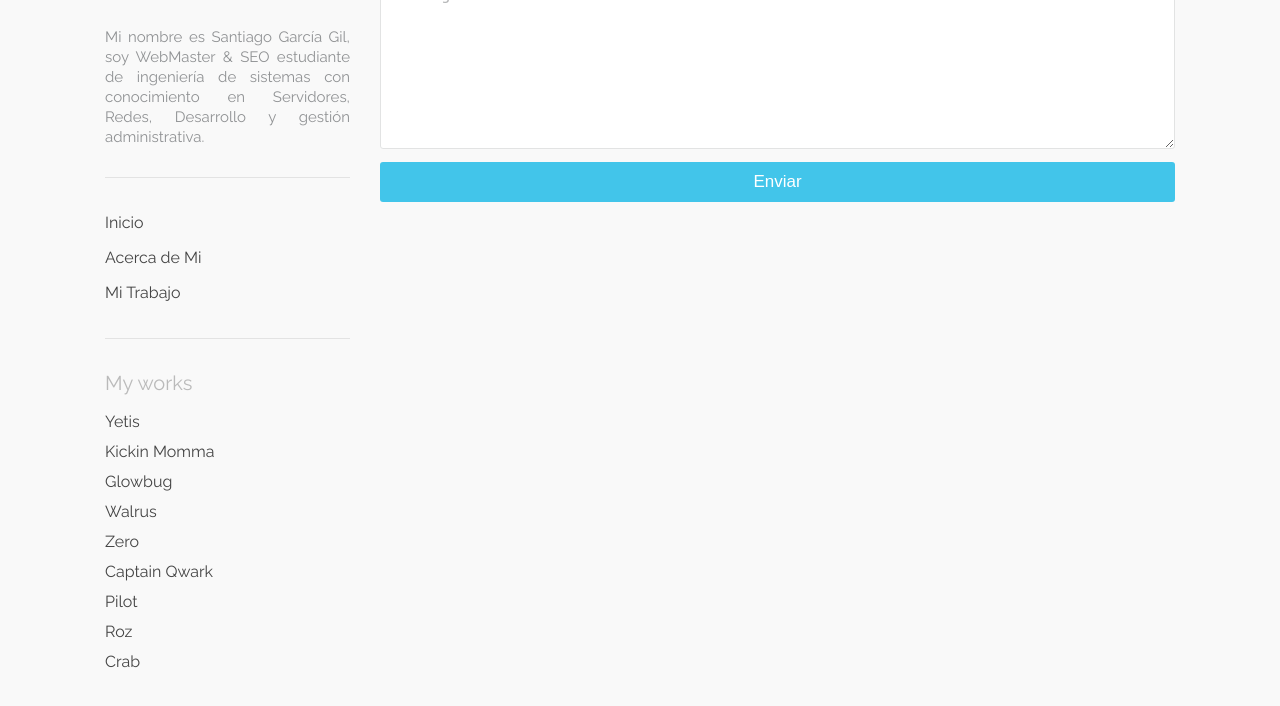
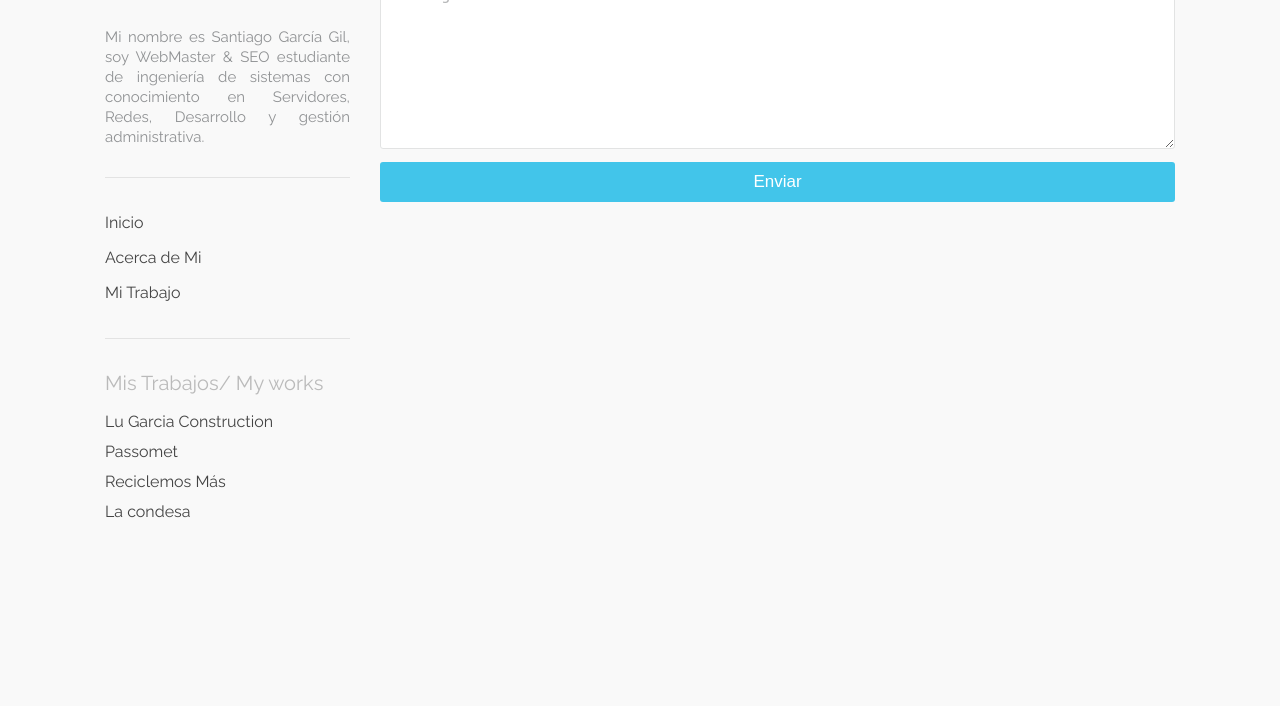
Before and after one commit to santitigaga/santitigaga.github.io, a plain HTML site: page contact.htm in a window 1280 px wide. Shown: the part 332-1038 px from the top of the page. After the commit the page ends 889 px from the top, so only its background shows below. Drawn offline with nearby package versions, Linux system fonts and the light colour scheme.

Commit message:
actualizado

```diff
--- a/contact.htm
+++ b/contact.htm
@@ -34,18 +34,13 @@
 							<a href="studio.htm">Mi Trabajo</a>
 						</nav>
 						<line></line><!-- separation line -->
-						<worksnav>
-							<h1>My works</h1>
-							<a href="page.htm">Yetis</a>
-							<a href="page.htm">Kickin Momma</a>
-							<a href="page.htm">Glowbug</a>
-							<a href="page.htm">Walrus</a>
-							<a href="page.htm">Zero</a>
-							<a href="page.htm">Captain Qwark</a>
-							<a href="page.htm">Pilot</a>
-							<a href="page.htm">Roz</a>
-							<a href="page.htm">Crab</a>
-						</worksnav>
+					<worksnav>
+					    <h1>Mis Trabajos/ My works</h1>
+					    <a href="http://lugarciaconstruction.ca" target="_blank">Lu Garcia Construction</a>
+					    <a href="http://passomet.com " target="_blank">Passomet </a>
+					    <a href="http://reciclemosmas.com" target="_blank">Reciclemos Más</a>
+					    <a href="http://lacondesa.co/" target="_blank">La condesa</a>
+					</worksnav>
 					</sidebar>
 				</div><!-- animation -->
 			</div>
```
Also changed, not shown: page.htm (+5 -10 lines), shortcode2.htm (+5 -10 lines), studio.htm (+5 -10 lines).
